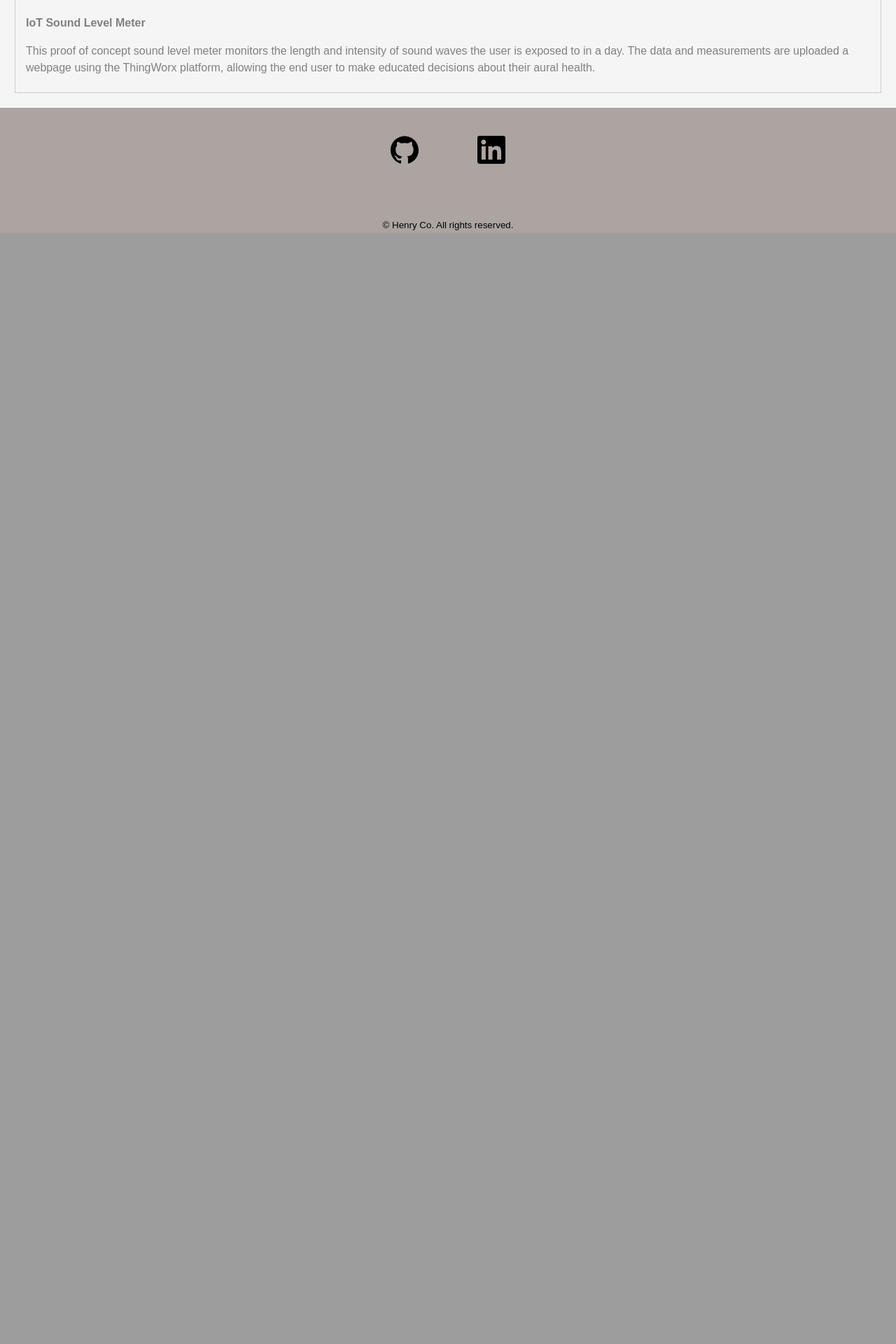
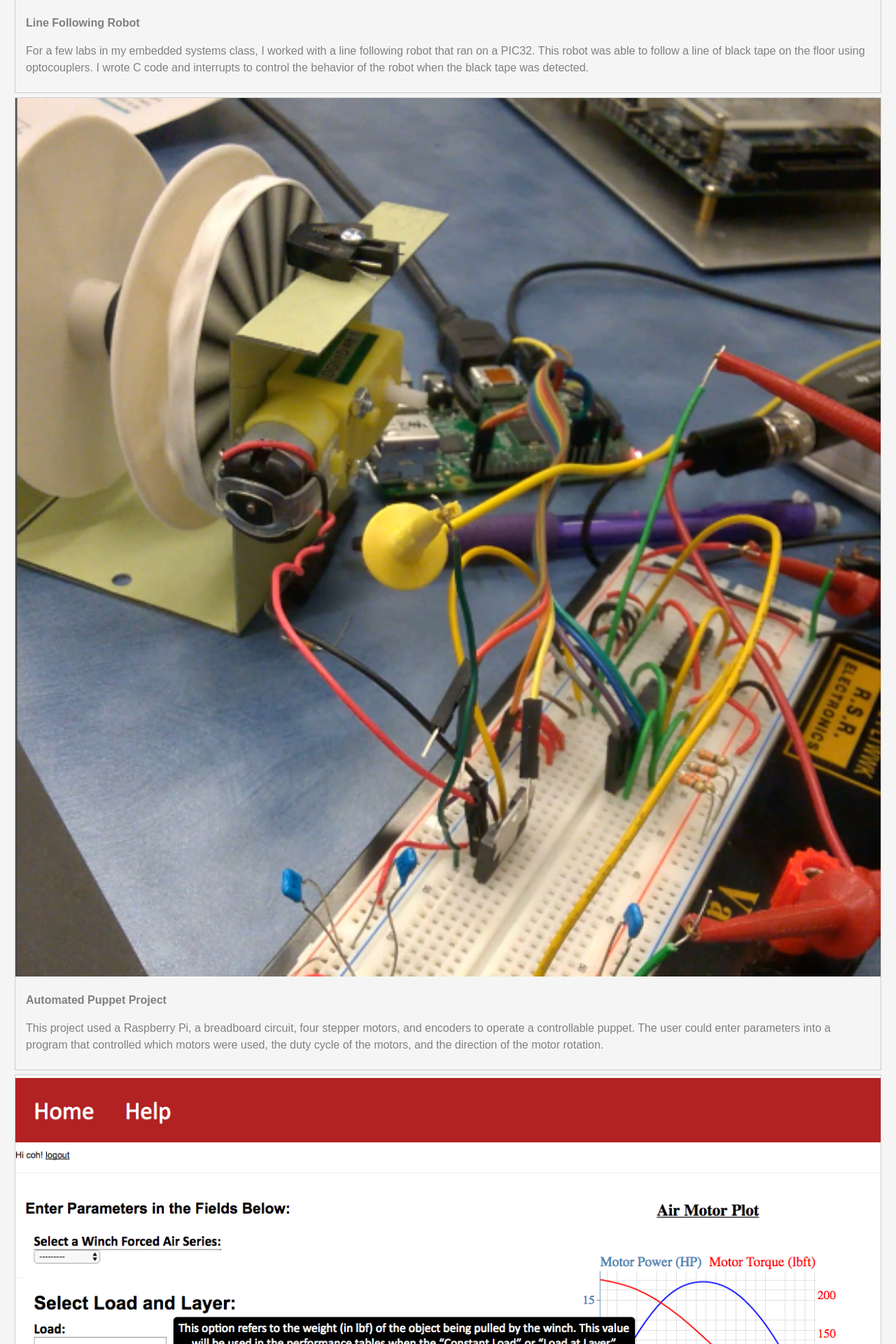
Before and after one commit to henryco1/website2, a Django app: template home/templates/homepage.html in a window 1280 px wide. Shown: the part 3468-5388 px from the top of the page at 70% size. Before the commit the page ends 3801 px from the top, so only its background shows below. Run offline with Django 3.2, Linux system fonts and the light colour scheme; the template is opened without the code that fills it, so the values that code supplies are empty.

Commit message:
added 3 more projects

```diff
--- /dev/null
+++ b/home/static/css/homepageStyle.css
@@ -0,0 +1,105 @@
+a:link{color:black}
+a:visited{color:purple}
+
+html, body, * {
+    padding: 0;
+    margin: 0;
+    box-sizing: border-box;
+}
+p, h3 {
+    padding: 1em 0 .5em 0;
+}
+
+.row::after {
+    content: "";
+    clear: both;
+    display: table;
+}
+[class*="col-"] {
+    float: left;
+    padding: 15px;
+}
+/* For mobile phones: */
+[class*="col-"] {
+    width: 100%;
+}
+@media only screen and (min-width: 1368px) {
+    /* For desktop: */
+    .col-1 {width: 8.33%;}
+    .col-2 {width: 16.66%;}
+    .col-3 {width: 25%;}
+    .col-4 {width: 33.33%;}
+    .col-5 {width: 41.66%;}
+    .col-6 {width: 50%;}
+    .col-7 {width: 58.33%;}
+    .col-8 {width: 66.66%;}
+    .col-9 {width: 75%;}
+    .col-10 {width: 83.33%;}
+    .col-11 {width: 91.66%;}
+    .col-12 {width: 100%;}
+}
+
+#sidebar {
+    border-right: 1px solid #ddd;
+    padding-right:50px;
+    padding-left:50px;
+    /*position: fixed;*/
+}
+
+div.projectimg {
+    border: 1px solid #ccc;
+}
+
+div.projectimg img {
+    width: 100%;
+    height: auto;
+}
+
+div.desc {
+    padding: 15px;
+}
+
+* {
+    box-sizing: border-box;
+}
+
+.responsive {
+    padding: 0 6px;
+    margin-right: 60px;
+}
+@media only screen and (max-width: 640px){
+    .responsive {
+      width: 100%;
+      margin: 6px 0;
+    }
+        #sidebar {
+            border: none;
+            padding-right:0px;
+            padding-left:0px;
+        }
+        section {
+            padding: 0em;
+            padding-top: 4em;
+        }
+}
+@media only screen and (max-width: 1366px){
+    .responsive {
+      width: 100%;
+      margin: 6px 0;
+    }
+        #sidebar {
+            border: none;
+            padding-right:20px;
+            padding-left:20px;
+        }
+        section {
+            padding: 0px;
+            padding-top: 4em;
+        }
+}
+
+.clearfix:after {
+    content: "";
+    display: table;
+    clear: both;
+}
--- a/home/templates/homepage.html
+++ b/home/templates/homepage.html
@@ -19,117 +19,8 @@
 <body bgcolor="#F7F4F3">
 <body link="blue">
 
-<style>
-a:link{color:black}
-a:visited{color:purple}
-
-html, body, * {
-    padding: 0;
-    margin: 0;
-    box-sizing: border-box;
-}
-p, h3 {
-    padding: 1em 0 .5em 0;
-}
-
-.row::after {
-    content: "";
-    clear: both;
-    display: table;
-}
-[class*="col-"] {
-    float: left;
-    padding: 15px;
-}
-/* For mobile phones: */
-[class*="col-"] {
-    width: 100%;
-}
-@media only screen and (min-width: 1368px) {
-    /* For desktop: */
-    .col-1 {width: 8.33%;}
-    .col-2 {width: 16.66%;}
-    .col-3 {width: 25%;}
-    .col-4 {width: 33.33%;}
-    .col-5 {width: 41.66%;}
-    .col-6 {width: 50%;}
-    .col-7 {width: 58.33%;}
-    .col-8 {width: 66.66%;}
-    .col-9 {width: 75%;}
-    .col-10 {width: 83.33%;}
-    .col-11 {width: 91.66%;}
-    .col-12 {width: 100%;}
-}
-
-#sidebar {
-	border-right: 1px solid #ddd;
-	padding-right:50px;
-	padding-left:50px;
-	/*position: fixed;*/
-}
-
-div.projectimg {
-    border: 1px solid #ccc;
-}
-
-div.projectimg img {
-    width: 100%;
-    height: auto;
-}
-
-div.desc {
-    padding: 15px;
-}
-
-* {
-    box-sizing: border-box;
-}
-
-.responsive {
-    padding: 0 6px;
-    margin-right: 60px;
-}
-@media only screen and (max-width: 640px){
-    .responsive {
-      width: 100%;
-      margin: 6px 0;
-    }
-		#sidebar {
-			border: none;
-			padding-right:0px;
-			padding-left:0px;
-		}
-		section {
-			padding: 0em;
-			padding-top: 4em;
-		}
-}
-@media only screen and (max-width: 1366px){
-    .responsive {
-      width: 100%;
-      margin: 6px 0;
-    }
-		#sidebar {
-			border: none;
-			padding-right:20px;
-			padding-left:20px;
-		}
-		section {
-			padding: 0px;
-			padding-top: 4em;
-		}
-}
-
-/*			border-right: 0px solid #eee;*/
-.clearfix:after {
-    content: "";
-    display: table;
-    clear: both;
-}
-
-</style>
-
 {% load static %}
+<link rel="stylesheet" href="{% static 'css/homepageStyle.css' %}">
 
 <div class="row">
 	<div class="col-3 menu">
@@ -181,11 +72,10 @@ div.desc {
 			    <div class="desc">
 						<h4>IoT Smart Garbage Container</h4>
 						<p>
-						This proof of concept sound level meter monitors the length and intensity of sound
-						waves the user is exposed to in a day. The data and measurements are uploaded a
-						webpage using the ThingWorx platform, allowing the end user to make educated
-						decisions about
-						their aural health.
+						Using the ThingWorx platform, the IoT smart garbage container can notify the user
+						which container the trash should go into. The garbage bin has a camera that can scan
+						an item's bar code and match it to a database. The bin also has a sensor that measures
+						the height of trash in a bin and notifies the user when it is full.
 						</p>
 			    </div>
 			  </div>
@@ -199,13 +89,70 @@ div.desc {
 			      <img src="{% static "images/LineFollowRobo.jpg" %}"/>
 			    </a>
 			    <div class="desc">
-						<h4>IoT Sound Level Meter</h4>
+						<h4>Line Following Robot</h4>
 						<p>
-						This proof of concept sound level meter monitors the length and intensity of sound
-						waves the user is exposed to in a day. The data and measurements are uploaded a
-						webpage using the ThingWorx platform, allowing the end user to make educated
-						decisions about
-						their aural health.
+						For a few labs in my embedded systems class, I worked with a line following robot that
+						ran on a PIC32. This robot was able to follow a line of black tape on the floor using
+						optocouplers. I wrote C code and interrupts to control the behavior of the robot when
+						the black tape was detected.
+						</p>
+			    </div>
+			  </div>
+			</div>
+		</div>
+
+		<div class="summary">
+			<div class="responsive">
+			  <div class="projectimg">
+			    <a target="_blank" href="images/AutoPuppetShow.jpg">
+			      <img src="{% static "images/AutoPuppetShow.jpg" %}"/>
+			    </a>
+			    <div class="desc">
+						<h4>Automated Puppet Project</h4>
+						<p>
+						This project used a Raspberry Pi, a breadboard circuit, four stepper motors, and encoders
+						to operate a controllable puppet. The user could enter parameters into a program that
+						controlled which motors were used, the duty cycle of the motors, and the direction of the
+						motor rotation.
+						</p>
+			    </div>
+			  </div>
+			</div>
+		</div>
+
+		<div class="summary">
+			<div class="responsive">
+			  <div class="projectimg">
+			    <a target="_blank" href="images/WinchSimulator.png">
+			      <img src="{% static "images/WinchSimulator.png" %}"/>
+			    </a>
+			    <div class="desc">
+						<h4>Winch Simulator</h4>
+						<p>
+						My senior design project involved creating a web application for the testing and development
+						of winches for Ingersoll Rand. The team had to create an updated application that was more
+						accurate, user-friendly, and easily updatable. The program had a database that contained
+						information about winches and its attributes. Winch Simulator would also display data about
+						a winch performance curves based on parameters selected or customized by the user.
+						</p>
+			    </div>
+			  </div>
+			</div>
+		</div>
+
+		<div class="summary">
+			<div class="responsive">
+			  <div class="projectimg">
+			    <a target="_blank" href="images/TemplateWriter.png">
+			      <img src="{% static "images/TemplateWriter.png" %}"/>
+			    </a>
+			    <div class="desc">
+						<h4>Template Writer</h4>
+						<p>
+						When I wrote emails for one of my projects, I typically structured the emails a certain
+						way. The format remained the same except for certain content that was personalized for a
+						particular audience. I realized that I could write these emails faster and more efficiently
+						if I created templates for certain blocks of text in each email.
 						</p>
 			    </div>
 			  </div>
--- a/templates/base.html
+++ b/templates/base.html
@@ -87,7 +87,7 @@
 			<footer>
 				<div class="footer_contents">
 					<!-- <br>Hello world this is the newscaster team stating the news today</br> -->
-			    <a href="https://www.linkedin.com/in/henry-co-093848100/">
+			    <a href="https://github.com/henryco1">
 						<img class="logo" src="{% static "images/github.svg" %}" alt="My GitHub" height = "40" width = "40"/></a>
 			    <a href="https://www.linkedin.com/in/henry-co-093848100/">
 					<img class="logo" src="{% static "images/linkedin.svg" %}" alt="My LinkedIn" height = "40" width = "40"/></a>
```
Also changed, not shown: contact/static/css/contactStyle.css (added, +105 -0 lines), home/static/images/AutoPuppetShow.jpg (added), home/static/images/TemplateWriter.png (added), home/static/images/WinchSimulator.png (added).
